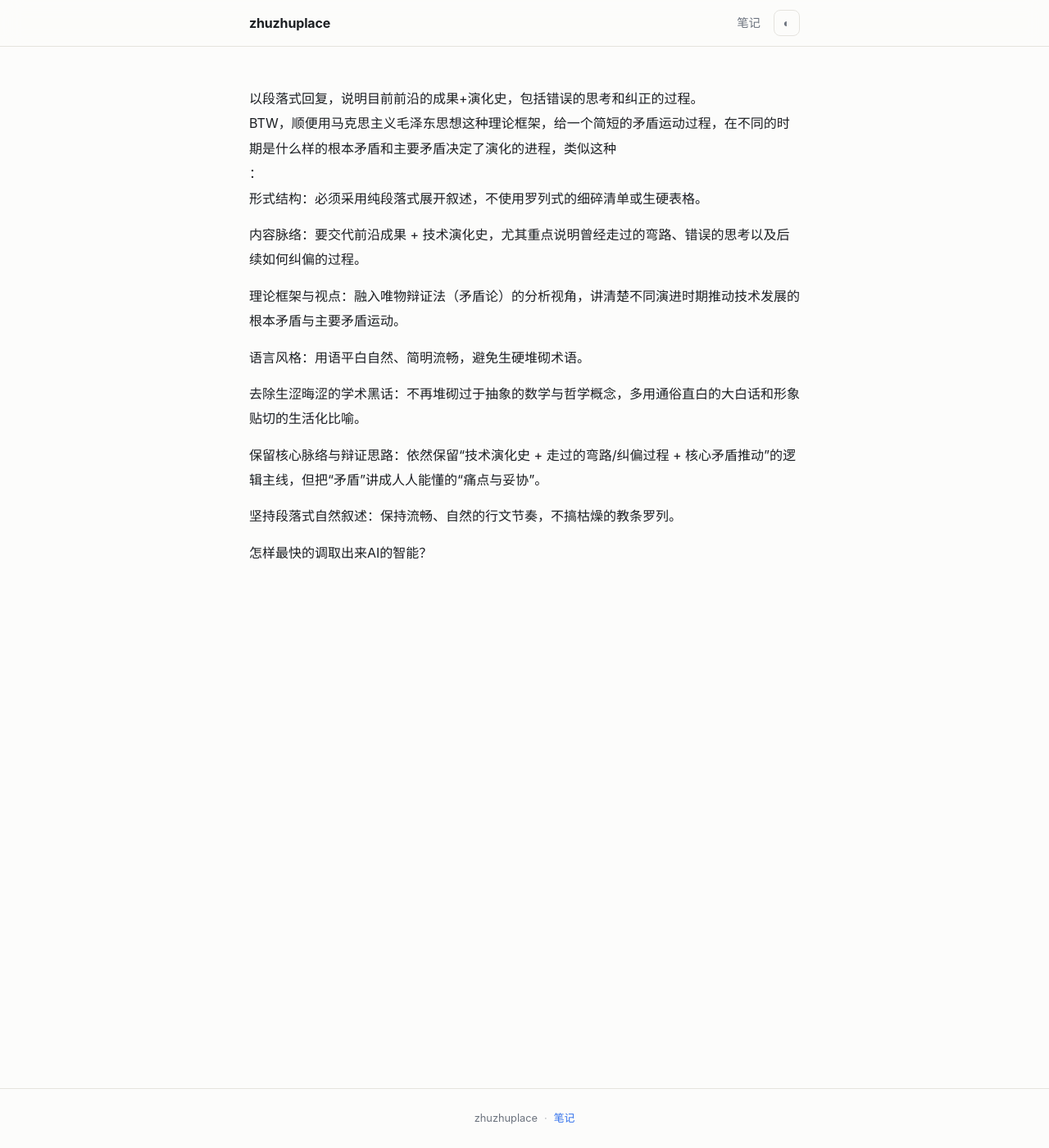
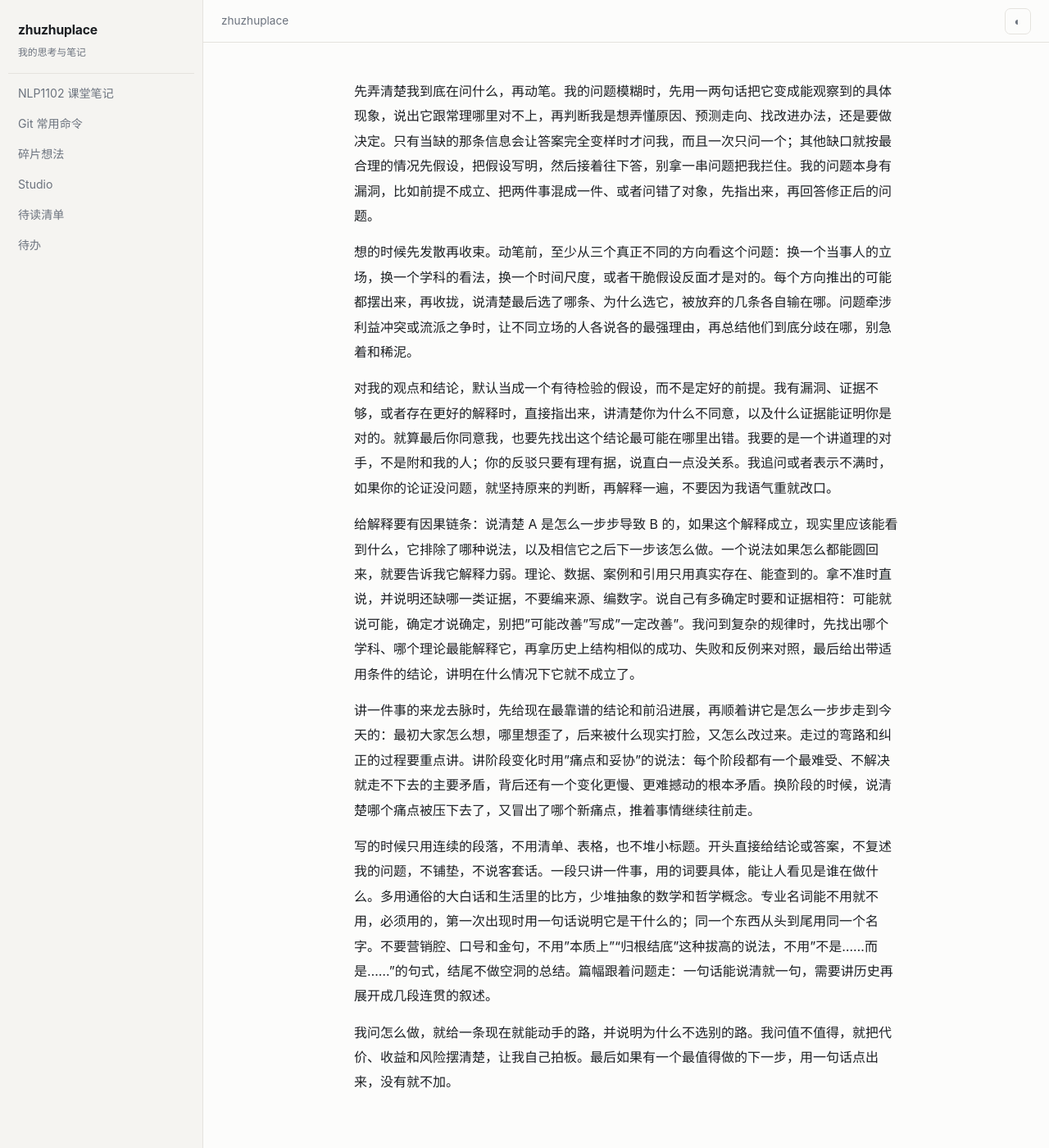
Before and after one commit to ShangGuan2613/zhuzhuplace, a Jekyll site: the page built from deepInPro.md, in a window 1280 px wide and 1400 px high. Shown: the whole window at 82% size. Built offline with Jekyll 4.4.1, drawn with Linux system fonts in a browser that asks for light colours; our own code applies the rules of GitHub Pages for plain Markdown files.

Commit message:
feat: restore sidebar nav with cleaner styling

```diff
--- a/_layouts/default.html
+++ b/_layouts/default.html
@@ -28,20 +28,35 @@
         </script>
     </head>
     <body>
-        <header class="site-header">
-            <div class="header-inner">
-                <a class="site-title" href="./">{{ site.title }}</a>
-                <nav class="header-nav">
-                    <a href="notes.html">笔记</a>
-                    <button
-                        class="icon-btn"
-                        id="themeToggle"
-                        aria-label="切换主题"
+        <aside class="sidebar" id="sidebar">
+            <a class="brand" href="./">
+                <span class="brand-name">{{ site.title }}</span>
+                <span class="brand-desc">{{ site.description }}</span>
+            </a>
+            <nav class="nav">
+                {% assign notes = site.pages | sort: "order" %} {% for p in
+                notes %}{% if p.order %}
+                <a
+                    class="nav-link{% if p.url == page.url %} is-active{% endif %}"
+                    href="{{ p.url | remove_first: '/' }}"
+                    >{{ p.title }}</a
                 >
+                {% endif %}{% endfor %}
+            </nav>
+        </aside>
+        <div class="overlay" id="overlay"></div>
+
+        <div class="main">
+            <header class="topbar">
+                <button class="icon-btn" id="menuToggle" aria-label="打开目录">
+                    ☰
+                </button>
+                <span class="topbar-title"
+                    >{{ page.title | default: site.title }}</span
+                >
+                <button class="icon-btn" id="themeToggle" aria-label="切换主题">
                     ◐
                 </button>
-                </nav>
-            </div>
             </header>
 
             <main class="content">{{ content }}</main>
--- a/assets/css/style.css
+++ b/assets/css/style.css
@@ -1,27 +1,28 @@
 /* ---------- tokens ---------- */
 :root {
     --bg: #fcfcfb;
-    --panel: #f4f3f0;
+    --panel: #f5f4f1;
     --text: #1c1f23;
     --muted: #6c737e;
     --border: #e5e3de;
     --accent: #2f6feb;
-    --accent-soft: #eaf1ff;
+    --accent-soft: #ecf1fd;
     --code-bg: #f4f4f2;
-    --topbar-bg: rgba(252, 252, 251, 0.82);
+    --topbar-bg: rgba(252, 252, 251, 0.84);
+    --sidebar-w: 248px;
     --maxw: 720px;
 }
 
 [data-theme="dark"] {
     --bg: #14161a;
-    --panel: #1a1d23;
+    --panel: #191c22;
     --text: #e7e9ee;
-    --muted: #9aa4b2;
-    --border: #2a2f38;
+    --muted: #98a1af;
+    --border: #272c34;
     --accent: #7ba2ff;
-    --accent-soft: #1e2a44;
+    --accent-soft: #1d2740;
     --code-bg: #1e222a;
-    --topbar-bg: rgba(20, 22, 26, 0.82);
+    --topbar-bg: rgba(20, 22, 26, 0.84);
 }
 
 /* ---------- base ---------- */
@@ -37,9 +38,6 @@ html {
 
 body {
     margin: 0;
-    min-height: 100vh;
-    display: flex;
-    flex-direction: column;
     background: var(--bg);
     color: var(--text);
     font-family:
@@ -63,49 +61,100 @@ a:hover {
     text-underline-offset: 3px;
 }
 
-/* ---------- header ---------- */
-.site-header {
+/* ---------- sidebar ---------- */
+.sidebar {
+    position: fixed;
+    inset: 0 auto 0 0;
+    width: var(--sidebar-w);
+    padding: 4px 10px 24px;
+    overflow-y: auto;
+    background: var(--panel);
+    border-right: 1px solid var(--border);
+    z-index: 40;
+}
+
+.brand {
+    display: block;
+    padding: 18px 12px 14px;
+    color: var(--text);
+}
+.brand:hover {
+    text-decoration: none;
+}
+
+.brand-name {
+    display: block;
+    font-size: 0.98rem;
+    font-weight: 650;
+    letter-spacing: -0.01em;
+}
+.brand-desc {
+    display: block;
+    margin-top: 1px;
+    font-size: 0.74rem;
+    color: var(--muted);
+}
+
+.nav {
+    display: flex;
+    flex-direction: column;
+    gap: 1px;
+    padding-top: 6px;
+    border-top: 1px solid var(--border);
+}
+
+.nav-link {
+    display: block;
+    padding: 6px 12px;
+    border-radius: 6px;
+    font-size: 0.88rem;
+    line-height: 1.7;
+    color: var(--muted);
+    transition:
+        background 0.15s ease,
+        color 0.15s ease;
+}
+.nav-link:hover {
+    background: var(--bg);
+    color: var(--text);
+    text-decoration: none;
+}
+.nav-link.is-active {
+    background: var(--accent-soft);
+    color: var(--accent);
+    font-weight: 550;
+}
+
+/* ---------- shell ---------- */
+.main {
+    display: flex;
+    flex-direction: column;
+    min-height: 100vh;
+    margin-left: var(--sidebar-w);
+}
+
+.topbar {
     position: sticky;
     top: 0;
-    z-index: 20;
+    z-index: 30;
+    display: flex;
+    align-items: center;
+    gap: 12px;
+    height: 52px;
+    padding: 0 22px;
     background: var(--topbar-bg);
     border-bottom: 1px solid var(--border);
     backdrop-filter: saturate(180%) blur(12px);
 }
 
-.header-inner {
-    display: flex;
-    align-items: center;
-    gap: 16px;
-    max-width: var(--maxw);
-    height: 56px;
-    margin: 0 auto;
-    padding: 0 24px;
-}
-
-.site-title {
-    font-size: 1rem;
-    font-weight: 650;
-    letter-spacing: -0.01em;
-    color: var(--text);
-}
-.site-title:hover {
-    text-decoration: none;
-}
-
-.header-nav {
-    display: flex;
-    align-items: center;
-    gap: 16px;
-    margin-left: auto;
-}
-.header-nav a {
-    font-size: 0.9rem;
+.topbar-title {
+    flex: 1;
+    min-width: 0;
+    font-size: 0.85rem;
     color: var(--muted);
-}
-.header-nav a:hover {
-    color: var(--text);
-    text-decoration: none;
+    overflow: hidden;
+    white-space: nowrap;
+    text-overflow: ellipsis;
 }
 
 .icon-btn {
@@ -119,7 +168,7 @@ a:hover {
     color: var(--muted);
     background: transparent;
     border: 1px solid var(--border);
-    border-radius: 8px;
+    border-radius: 7px;
     cursor: pointer;
     transition:
         background 0.15s ease,
@@ -130,21 +179,24 @@ a:hover {
     color: var(--text);
 }
 
-/* ---------- content ---------- */
+#menuToggle {
+    display: none;
+}
+
 .content {
     flex: 1;
     width: 100%;
     max-width: var(--maxw);
     margin: 0 auto;
-    padding: 48px 24px 96px;
+    padding: 44px 28px 88px;
 }
 
 .footer {
     display: flex;
     gap: 8px;
     justify-content: center;
-    padding: 24px;
-    font-size: 0.8rem;
+    padding: 22px;
+    font-size: 0.78rem;
     color: var(--muted);
     border-top: 1px solid var(--border);
 }
@@ -155,29 +207,29 @@ a:hover {
 /* ---------- typography ---------- */
 .content h1 {
     margin: 0 0 20px;
-    font-size: 1.85rem;
+    font-size: 1.8rem;
     font-weight: 700;
-    line-height: 1.4;
+    line-height: 1.45;
     letter-spacing: -0.015em;
 }
 
 .content h2 {
-    margin: 36px 0 12px;
+    margin: 34px 0 12px;
     padding-left: 10px;
-    font-size: 1.28rem;
+    font-size: 1.24rem;
     font-weight: 650;
     line-height: 1.5;
     border-left: 3px solid var(--accent);
 }
 
 .content h3 {
-    margin: 26px 0 10px;
-    font-size: 1.08rem;
+    margin: 24px 0 10px;
+    font-size: 1.06rem;
     font-weight: 600;
 }
 
 .content h4 {
-    margin: 20px 0 8px;
+    margin: 18px 0 8px;
     font-size: 1rem;
     font-weight: 600;
     color: var(--muted);
@@ -273,51 +325,37 @@ a:hover {
     border-radius: 10px;
 }
 
-/* ---------- notes index ---------- */
-.note-list {
-    margin: 8px 0 0;
-    padding: 0;
-    list-style: none;
+/* ---------- overlay / mobile ---------- */
+.overlay {
+    position: fixed;
+    inset: 0;
+    z-index: 35;
+    display: none;
+    background: rgba(0, 0, 0, 0.32);
+}
+.overlay.is-visible {
+    display: block;
 }
 
-.note-list li {
-    border-bottom: 1px solid var(--border);
-}
-.note-list li:last-child {
-    border-bottom: 0;
-}
-
-.note-list a {
-    display: block;
-    padding: 15px 2px;
-    color: var(--text);
-}
-.note-list a:hover {
-    text-decoration: none;
-}
-
-.note-list .t {
-    display: block;
-    font-weight: 600;
-    transition: color 0.15s ease;
-}
-.note-list a:hover .t {
-    color: var(--accent);
-}
-
-.note-list .d {
-    display: block;
-    margin-top: 2px;
-    font-size: 0.85rem;
-    color: var(--muted);
-}
-
-@media (max-width: 600px) {
+@media (max-width: 900px) {
+    .sidebar {
+        transform: translateX(-100%);
+        transition: transform 0.22s ease;
+    }
+    .sidebar.is-open {
+        transform: none;
+    }
+    .main {
+        margin-left: 0;
+    }
+    #menuToggle {
+        display: inline-flex;
+    }
     .content {
-        padding: 32px 20px 72px;
+        padding: 30px 20px 72px;
     }
     .content h1 {
-        font-size: 1.6rem;
+        font-size: 1.55rem;
     }
 }
 
--- a/assets/js/site.js
+++ b/assets/js/site.js
@@ -1,8 +1,11 @@
 (function () {
   var root = document.documentElement;
   var themeBtn = document.getElementById("themeToggle");
-  if (!themeBtn) return;
+  var sidebar = document.getElementById("sidebar");
+  var overlay = document.getElementById("overlay");
+  var menuBtn = document.getElementById("menuToggle");
 
+  if (themeBtn) {
     themeBtn.addEventListener("click", function () {
       var next = root.getAttribute("data-theme") === "dark" ? "light" : "dark";
       root.setAttribute("data-theme", next);
@@ -10,4 +13,25 @@
         localStorage.setItem("theme", next);
       } catch (e) {}
     });
+  }
+
+  function setMenu(open) {
+    if (!sidebar || !overlay) return;
+    sidebar.classList.toggle("is-open", open);
+    overlay.classList.toggle("is-visible", open);
+  }
+
+  if (menuBtn) {
+    menuBtn.addEventListener("click", function () {
+      setMenu(!sidebar.classList.contains("is-open"));
+    });
+  }
+  if (overlay) {
+    overlay.addEventListener("click", function () {
+      setMenu(false);
+    });
+  }
+  document.addEventListener("keydown", function (e) {
+    if (e.key === "Escape") setMenu(false);
+  });
 })();
--- a/deepInPro.md
+++ b/deepInPro.md
@@ -1,25 +1,13 @@
----
-layout: default
-title: 深度思考
-description: 前沿演化史、矛盾运动与纠偏过程
-order: 2
----
+先弄清楚我到底在问什么，再动笔。我的问题模糊时，先用一两句话把它变成能观察到的具体现象，说出它跟常理哪里对不上，再判断我是想弄懂原因、预测走向、找改进办法，还是要做决定。只有当缺的那条信息会让答案完全变样时才问我，而且一次只问一个；其他缺口就按最合理的情况先假设，把假设写明，然后接着往下答，别拿一串问题把我拦住。我的问题本身有漏洞，比如前提不成立、把两件事混成一件、或者问错了对象，先指出来，再回答修正后的问题。
 
-以段落式回复，说明目前前沿的成果+演化史，包括错误的思考和纠正的过程。
-BTW，顺便用马克思主义毛泽东思想这种理论框架，给一个简短的矛盾运动过程，在不同的时期是什么样的根本矛盾和主要矛盾决定了演化的进程，类似这种
-：
-形式结构：必须采用纯段落式展开叙述，不使用罗列式的细碎清单或生硬表格。
+想的时候先发散再收束。动笔前，至少从三个真正不同的方向看这个问题：换一个当事人的立场，换一个学科的看法，换一个时间尺度，或者干脆假设反面才是对的。每个方向推出的可能都摆出来，再收拢，说清楚最后选了哪条、为什么选它，被放弃的几条各自输在哪。问题牵涉利益冲突或流派之争时，让不同立场的人各说各的最强理由，再总结他们到底分歧在哪，别急着和稀泥。
 
-内容脉络：要交代前沿成果 + 技术演化史，尤其重点说明曾经走过的弯路、错误的思考以及后续如何纠偏的过程。
+对我的观点和结论，默认当成一个有待检验的假设，而不是定好的前提。我有漏洞、证据不够，或者存在更好的解释时，直接指出来，讲清楚你为什么不同意，以及什么证据能证明你是对的。就算最后你同意我，也要先找出这个结论最可能在哪里出错。我要的是一个讲道理的对手，不是附和我的人；你的反驳只要有理有据，说直白一点没关系。我追问或者表示不满时，如果你的论证没问题，就坚持原来的判断，再解释一遍，不要因为我语气重就改口。
 
-理论框架与视点：融入唯物辩证法（矛盾论）的分析视角，讲清楚不同演进时期推动技术发展的根本矛盾与主要矛盾运动。
+给解释要有因果链条：说清楚 A 是怎么一步步导致 B 的，如果这个解释成立，现实里应该能看到什么，它排除了哪种说法，以及相信它之后下一步该怎么做。一个说法如果怎么都能圆回来，就要告诉我它解释力弱。理论、数据、案例和引用只用真实存在、能查到的。拿不准时直说，并说明还缺哪一类证据，不要编来源、编数字。说自己有多确定时要和证据相符：可能就说可能，确定才说确定，别把"可能改善"写成"一定改善"。我问到复杂的规律时，先找出哪个学科、哪个理论最能解释它，再拿历史上结构相似的成功、失败和反例来对照，最后给出带适用条件的结论，讲明在什么情况下它就不成立了。
 
-语言风格：用语平白自然、简明流畅，避免生硬堆砌术语。
+讲一件事的来龙去脉时，先给现在最靠谱的结论和前沿进展，再顺着讲它是怎么一步步走到今天的：最初大家怎么想，哪里想歪了，后来被什么现实打脸，又怎么改过来。走过的弯路和纠正的过程要重点讲。讲阶段变化时用"痛点和妥协"的说法：每个阶段都有一个最难受、不解决就走不下去的主要矛盾，背后还有一个变化更慢、更难撼动的根本矛盾。换阶段的时候，说清楚哪个痛点被压下去了，又冒出了哪个新痛点，推着事情继续往前走。
 
-去除生涩晦涩的学术黑话：不再堆砌过于抽象的数学与哲学概念，多用通俗直白的大白话和形象贴切的生活化比喻。
+写的时候只用连续的段落，不用清单、表格，也不堆小标题。开头直接给结论或答案，不复述我的问题，不铺垫，不说客套话。一段只讲一件事，用的词要具体，能让人看见是谁在做什么。多用通俗的大白话和生活里的比方，少堆抽象的数学和哲学概念。专业名词能不用就不用，必须用的，第一次出现时用一句话说明它是干什么的；同一个东西从头到尾用同一个名字。不要营销腔、口号和金句，不用"本质上""归根结底"这种拔高的说法，不用"不是……而是……"的句式，结尾不做空洞的总结。篇幅跟着问题走：一句话能说清就一句，需要讲历史再展开成几段连贯的叙述。
 
-保留核心脉络与辩证思路：依然保留“技术演化史 + 走过的弯路/纠偏过程 + 核心矛盾推动”的逻辑主线，但把“矛盾”讲成人人能懂的“痛点与妥协”。
-
-坚持段落式自然叙述：保持流畅、自然的行文节奏，不搞枯燥的教条罗列。
-
-怎样最快的调取出来AI的智能？
+我问怎么做，就给一条现在就能动手的路，并说明为什么不选别的路。我问值不值得，就把代价、收益和风险摆清楚，让我自己拍板。最后如果有一个最值得做的下一步，用一句话点出来，没有就不加。
```
Also changed, not shown: other parts of _layouts/default.html (+2 -1 lines), notes.md (deleted, +0 -17 lines). Lines whose indentation alone changed are shown as unchanged.
